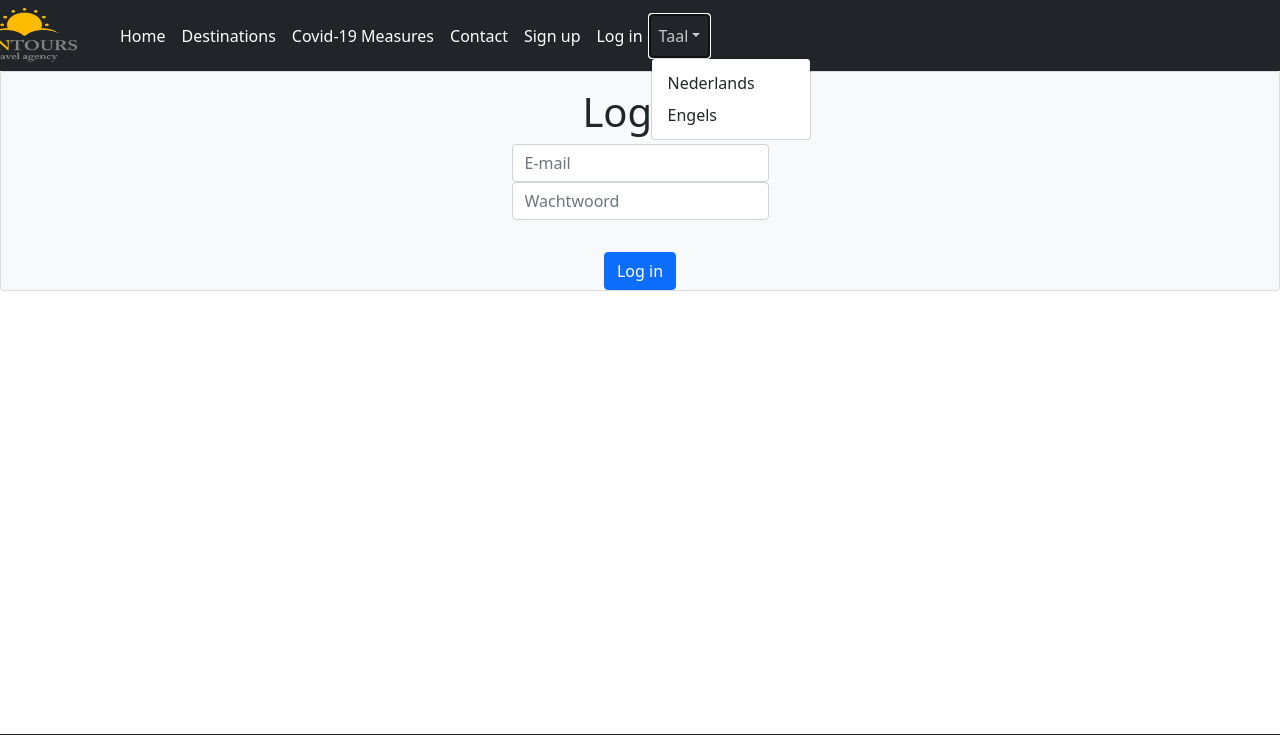
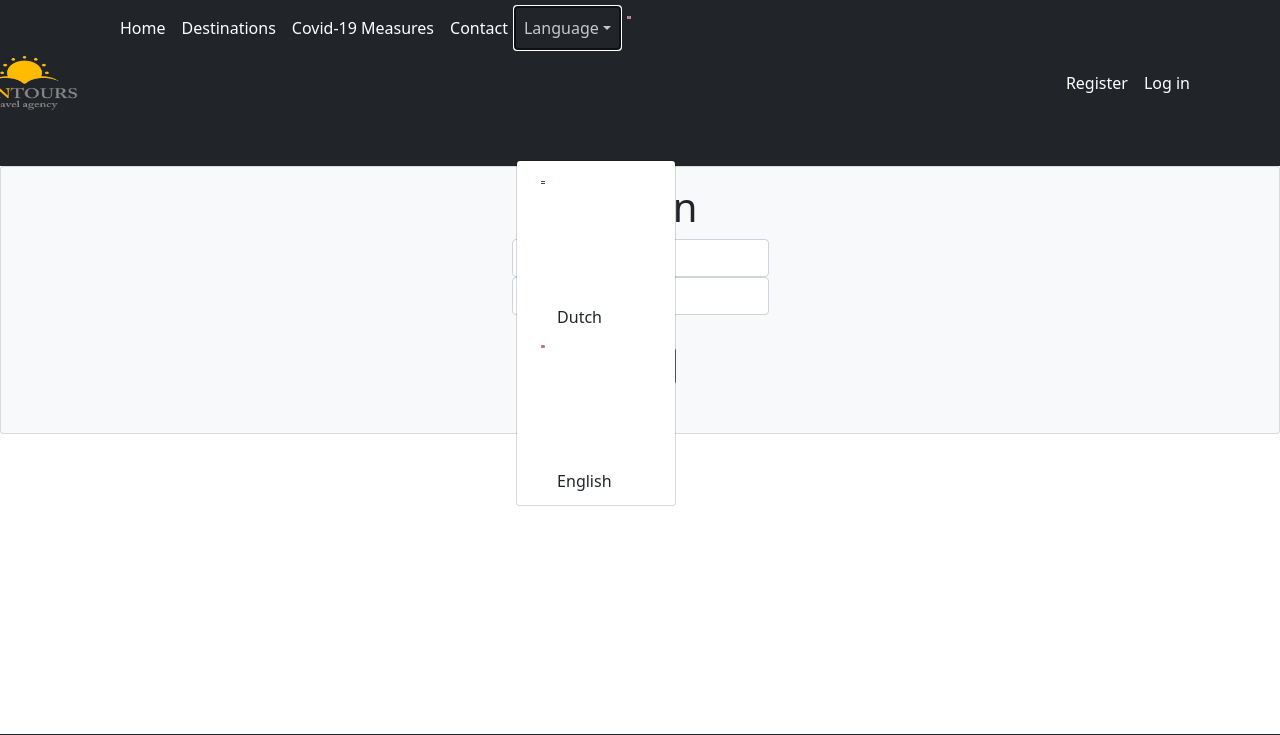
Before and after one commit to Samesleepy/Sun.project, a PHP site: page /login.php in a window 1280 px wide, after a click on "Language". Shown: the top 735 px of the page. Run offline with PHP 8.4, Linux system fonts and the light colour scheme; some libraries are stand-ins or nearby versions.

Commit message:
header update
Header update + database class

```diff
--- a/Sun-Tours website/header.php
+++ b/Sun-Tours website/header.php
@@ -1,17 +1,12 @@
-<?php session_start();
+<?php
+session_start();
+include_once('db.php');
 
-$host = "localhost";
-$username = "root";
-$password = "";
-$databaseName = "sunproject";
+$database = new Database();
 
-//connect to database
-try {
-  $conn = new PDO("mysql:host=$host;dbname=$databaseName", $username, $password);
-  $conn->setAttribute(PDO::ATTR_ERRMODE, PDO::ERRMODE_EXCEPTION);
-  //echo "Connected successfully";
-} catch(PDOException $e) {
-    echo "Connection failed";//: " . $e->getMessage();
+if(isset($_POST['logout'])){
+   session_destroy();
+   header("Location: home.php");
 }
 
 ?>
@@ -42,50 +37,51 @@ try {
                   <li class="nav-item">
                      <a class="nav-link active" aria-current="page" href="contact.php">Contact</a>
                   </li>
+                  <li class="nav-item dropdown">
+                     <a class="nav-link dropdown-toggle" href="#" id="navbarDropdown" role="button" data-bs-toggle="dropdown" aria-expanded="false">Language</a>
+                     <ul class="dropdown-menu" aria-labelledby="navbarDropdown">
+                        <li><a class="dropdown-item" href="#"><object data="Pics/flag-nl.svg" width="20" ></object> Dutch</a></li>
+                        <li><a class="dropdown-item" href="#"><object data="Pics/flag-uk.svg" width="20" ></object> English</a></li>
+                     </ul>
+                  </li>
+                  <object data="Pics/flag-uk.svg" width="20" ></object>
+               </ul>
+
+               <ul class="navbar-nav ms-auto">
+               <?php if(isset($_SESSION['Voornaam'])){ ?>
+                     <li class="nav-item" style="padding-right: 5px;">
+                        <form method="post">
+                           <button type='submit' name='logout' class='btn btn-danger btn-block'>Log out</button>
+                        </form>
+                     </li>
+                  <?php }else{ ?>
                      <li class="nav-item">
-                  <a class="nav-link active" aria-current="page" href="signup.php">Sign up</a>
+                        <a class="nav-link active" aria-current="page" href="signup.php">Register</a>
                      </li>
                      <li class="nav-item">
                         <a class="nav-link active" aria-current="page" href="login.php">Log in</a>
                      </li>
-             <li class="nav-item dropdown">
-               <a class="nav-link dropdown-toggle" href="#" id="navbarDropdown" role="button" data-bs-toggle="dropdown" aria-expanded="false">Taal</a>
-              <ul class="dropdown-menu" aria-labelledby="navbarDropdown">
-                <li><a class="dropdown-item" href="#">Nederlands</a></li>
-                <li><a class="dropdown-item" href="#">Engels</a></li>
-              </ul>
-            </li>
-            </ul>
-              <ul class="navbar-nav ms-auto">
-               <li class="nav-item">
-                  <a class="navbar-text" aria-current="page">
-                    <form method="post">
-                      <div class="form-group">
-                        <div class="text-center">
-                          <?php                                                                                     if(isset($_SESSION['Voornaam'])){
-                              echo "<button type='submit' name='logout' class='btn btn-danger btn-block'>";
-                              echo "Log out";
-
-                              if(isset($_POST['logout'])){
-                                  session_destroy();
-                                  header("Location: home.php");
-                              }
-                          }  ?>
-                          </button>
-                        </div>
-                      </div>
-                    </form>
-                  </a>
-               </li>
+                  <?php } ?>
                   <li class="nav-item">
                      <a class="navbar-text" aria-current="page">
                         <?php
                         if(isset($_SESSION['Voornaam'])){
+                           echo "<div class='dropdown'>";
+                           echo    "<a class='btn btn-primary dropdown-toggle' style='' href='#' role='button' id='dropdownMenuLink' data-bs-toggle='dropdown' aria-expanded='false'>";
                            echo $_SESSION['Voornaam'] . " " ;
                            if($_SESSION['Tussenvoegsel'] != ""){
                               echo " " . $_SESSION['Tussenvoegsel'] . " ";
                            }
                            echo $_SESSION['Achternaam'];
+                           echo    "</a>";
+                           echo    "<ul class='dropdown-menu' aria-labelledby='dropdownMenuLink'>";
+                           echo        "<li><a class='dropdown-item' href='/userpage.php'>My Account</a></li>";
+                           echo        "<li><a class='dropdown-item' href='/boekingen.php'>My Bookings</a></li>";
+                           // if($_SESSION['Role'] == 'Admin'){
+                           //    echo "<li><a class='dropdown-item' href='/adminpage.php'>Admin page</a></li>";
+                           // }
+                           echo    "</ul>";
+                           echo "</div>";
                         }
                         ?>
                      </a>
@@ -97,4 +93,3 @@ try {
       <script src="https://code.jquery.com/jquery-3.1.0.min.js"></script>
       <script src="bootstrap/js/bootstrap.min.js"></script>
    </body>
-</html>
--- a/Sun-Tours website/login.php
+++ b/Sun-Tours website/login.php
@@ -1,12 +1,6 @@
 <?php
-//session_start();
 include_once 'header.php';
 ?>
- <html>
-   <head>
-      <title>Login</title>
-      <link href="bootstrap/js/bootstrap.min.js" rel="stylesheet">
-   </head>
    <body>
       <div class="card bg-light">
          <div class="card-body mx-auto" style="max-width: 800px;">
@@ -24,7 +18,7 @@ include_once 'header.php';
 
                <div class="form-group">
                   <div class="text-center">
-                     <button type="submit" name="submit" class="btn btn-primary btn-block">Log in</button>
+                     <button type="submit" name="submit" class="btn btn-primary btn-block mb-5">Log in</button>
                   </div>
                </div>
             </form>
@@ -33,17 +27,18 @@ include_once 'header.php';
       <?php
 
       if(isset($_POST['submit'])){
+         $db = $database->connection();
          $email = $_POST['email'];
          $sql = "SELECT COUNT(*) FROM `Klant` WHERE `Email` ='".$email."'";
-          $result = $conn->query($sql);
+         $result = $db->query($sql);
          $count = $result->fetchColumn();
          if($count > 0){
             $wachtwoord = $_POST['wachtwoord'];
-              $stmt = $conn->prepare("SELECT `Wachtwoord` FROM `Klant` WHERE `Email`='".$email."'");
+            $stmt = $db->prepare("SELECT `Wachtwoord` FROM `Klant` WHERE `Email`='".$email."'");
             $stmt->execute();
             $resultpass = $stmt->fetch();
             if(password_verify($wachtwoord, $resultpass['Wachtwoord'])){
-                  $stmt = $conn->prepare("SELECT * FROM `Klant` WHERE `Email`='".$email."'");
+               $stmt = $db->prepare("SELECT * FROM `Klant` WHERE `Email`='".$email."'");
                $stmt->execute();
                $resultinfo = $stmt->fetch(PDO::FETCH_ASSOC);
 
@@ -52,20 +47,18 @@ include_once 'header.php';
                   //echo $klantinfo . "</br>";
                }
 
-              echo "Welkom: " . $resultinfo['Voornaam'] . " " ;
-              if($resultinfo['Tussenvoegsel'] != ""){
-                echo " " . $resultinfo['Tussenvoegsel'] . " ";
-              }
-              echo $resultinfo['Achternaam'] . "!";
+               //   echo "Welkom: " . $resultinfo['Voornaam'] . " " ;
+               //   if($resultinfo['Tussenvoegsel'] != ""){
+               //     echo " " . $resultinfo['Tussenvoegsel'] . " ";
+               //   }
+               //   echo $resultinfo['Achternaam'] . "!";
                //print_r($resultinfo);
-              header("Location: login.php");
+               header("Location: home.php");
                }else{
                echo "Wachtwoord is fout";
             }
          }else{
          echo "Email is fout";}
-
-
       }
       ?>
    </body>
```
Also changed, not shown: Sun-Tours website/db.php (added, +39 -0 lines), Sun-Tours website/Pics/flag-nl.svg (added), Sun-Tours website/Pics/flag-uk.svg (added). Lines whose indentation alone changed are shown as unchanged.
